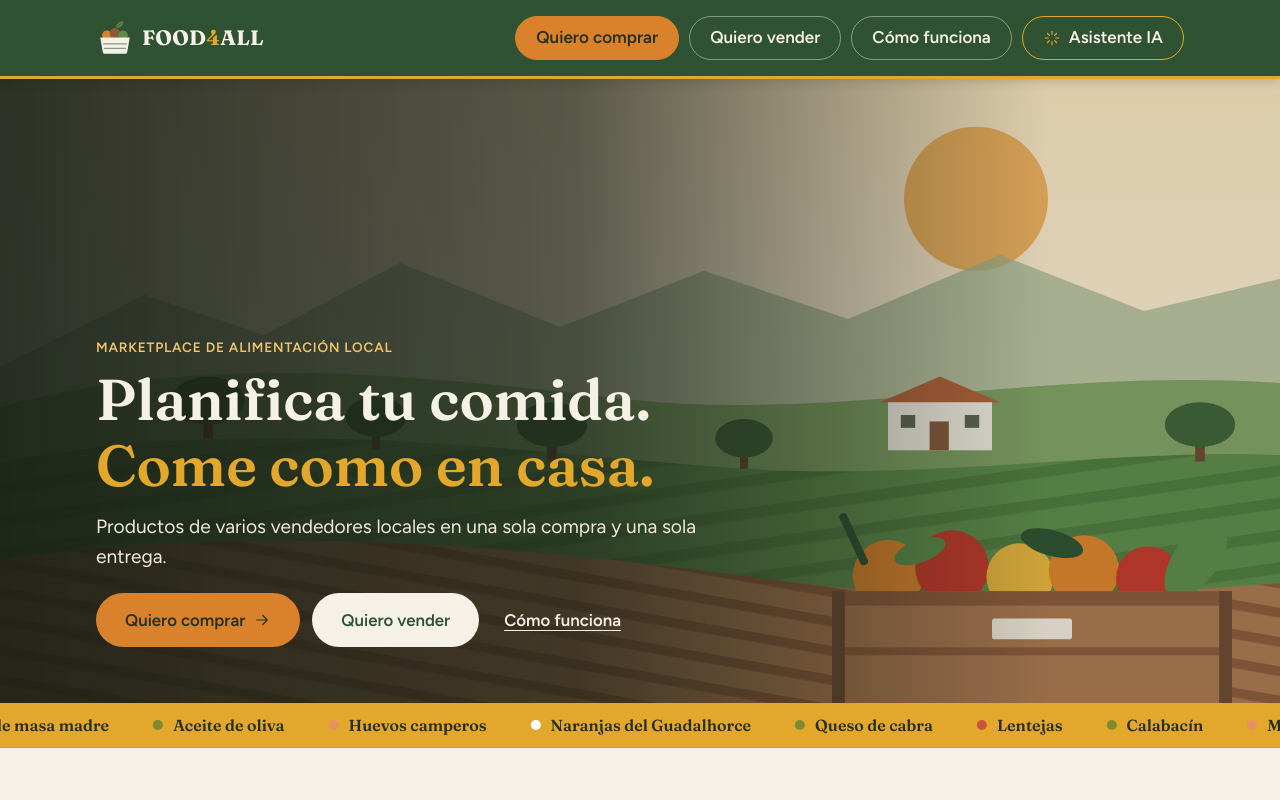
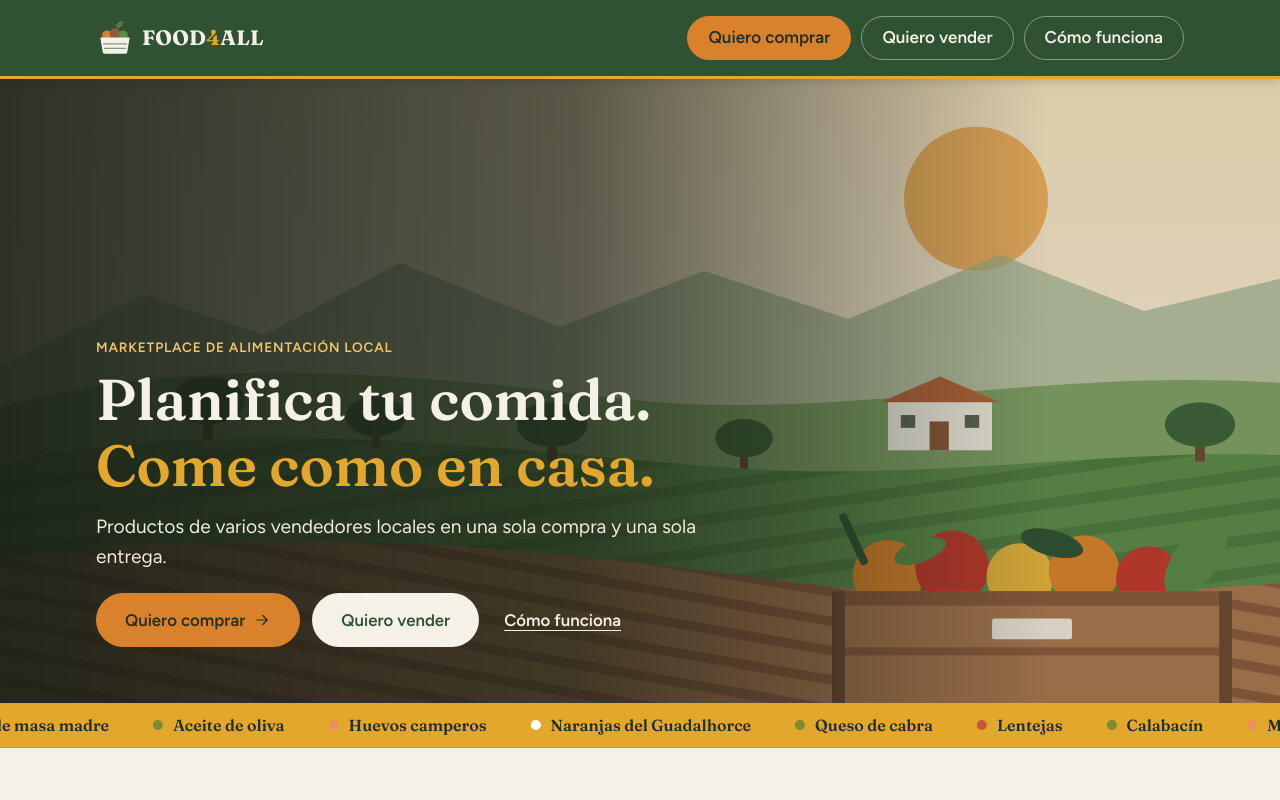
Before and after one commit to sebasbarrabaja-cmyk/Food4All, a React (Vite) app in the folder frontend/: page / in a window 1280 px wide. Shown: the top 800 px of the page. Built offline with nearby package versions, Linux system fonts and the light colour scheme.

Commit message:
refactor: quitar la pestaña «Asistente IA» de la cabecera (es del marketplace, no de la landing)

```diff
--- a/frontend/src/components/PublicLayout.jsx
+++ b/frontend/src/components/PublicLayout.jsx
@@ -1,6 +1,5 @@
 import { Link, NavLink, Outlet, useLocation } from 'react-router-dom';
 import Logo from './Logo.jsx';
-import Icon from './Icon.jsx';
 import SocialLinks from './SocialLinks.jsx';
 import useReveal from './useReveal.js';
 
@@ -15,15 +14,11 @@ export default function PublicLayout() {
           <Link to="/" className="brand" aria-label="FOOD4ALL, inicio">
             <Logo size={38} />
           </Link>
-          {/* Tres acciones y, a la derecha, el asistente: visible, pero sin destacar más que comprar (RF-12.1-01, C-26) */}
+          {/* Tres acciones. El asistente de IA no va aquí: es del marketplace, no de la landing (25/10) */}
           <nav aria-label="Principal" className="site-nav">
             <NavLink to="/comprar" className="nav-btn nav-btn--buy">Quiero comprar</NavLink>
             <NavLink to="/vender" className="nav-btn">Quiero vender</NavLink>
             <Link to="/#como" className={`nav-btn${pathname === '/' && hash === '#como' ? ' active' : ''}`}>Cómo funciona</Link>
-            {/* Sin estado activo: en /comprar ya se marca «Quiero comprar», y en crema destacaría tanto como él */}
-            <Link to="/comprar#asistente" className="nav-btn nav-btn--ai">
-              <Icon name="spark" size={18} /> Asistente IA
-            </Link>
           </nav>
         </div>
       </header>
--- a/frontend/src/styles/palette.css
+++ b/frontend/src/styles/palette.css
@@ -282,7 +282,3 @@ a.network:hover { transform: translateY(-4px); box-shadow: 0 12px 26px color-mix
   .why-grid, .network-grid { grid-template-columns: 1fr 1fr; }
   .community-teaser { grid-template-columns: 1fr; }
 }
-/* Asistente IA: a la derecha de la cabecera, con filo azafrán; se ve, pero no compite con «Quiero comprar» (C-26) */
-.site-nav .nav-btn--ai { gap: 8px; border-color: var(--saffron); }
-.site-nav .nav-btn--ai svg { color: var(--saffron); }
-.site-nav .nav-btn--ai:hover { background: color-mix(in srgb, var(--saffron) 18%, transparent); }
```
Also changed, not shown: 2 other files (tests, documents, lock files or other folders).
